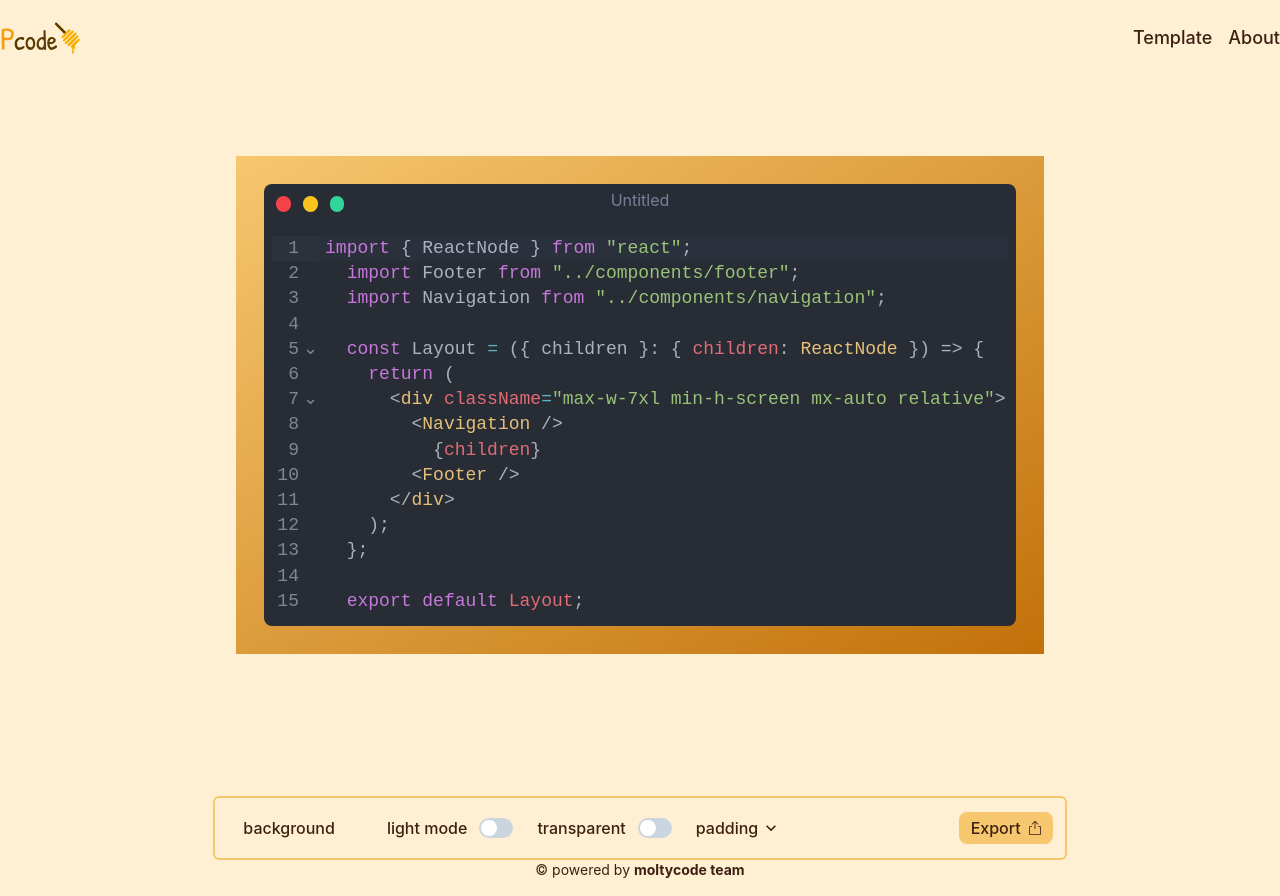
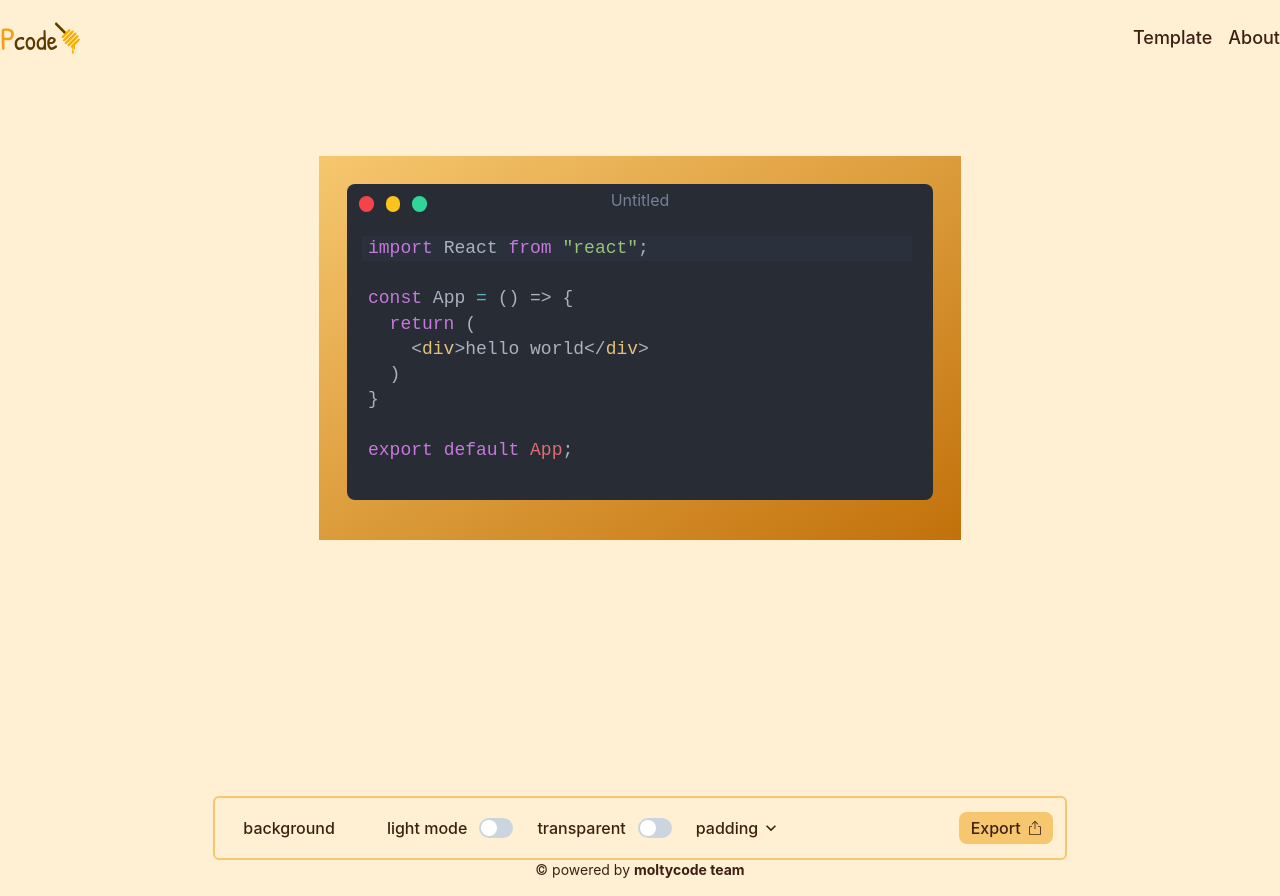
Before and after one commit to The-Pcode/pcode, a React (Create React App) app: page / in a window 1280 px wide. Built offline with nearby package versions, Linux system fonts and the light colour scheme.

Commit message:
bug fixed

```diff
--- a/src/components/Editor.tsx
+++ b/src/components/Editor.tsx
@@ -2,21 +2,16 @@ import CodeMirror from "@uiw/react-codemirror";
 import { javascript } from "@codemirror/lang-javascript";
 
 const Editor = ({ isDark }: { isDark: any }) => {
-  const value = `import { ReactNode } from "react";
-  import Footer from "../components/footer";
-  import Navigation from "../components/navigation";
+  const value = `import React from "react";
 
-  const Layout = ({ children }: { children: ReactNode }) => {
-    return (
-      <div className="max-w-7xl min-h-screen mx-auto relative">
-        <Navigation />
-          {children}
-        <Footer />
-      </div>
-    );
-  };
+const App = () => {
+  return (
+    <div>hello world</div>
+  )
+}
 
-  export default Layout;`;
+export default App;
+  `;
 
   return (
     <div className="h-auto px-2 pb-2">
--- a/src/index.css
+++ b/src/index.css
@@ -10,6 +10,9 @@ body,
 .codemirror {
   overflow: hidden;
   font-size: 18px;
+  min-width: 550px;
+  margin-right: 13px;
+  margin-left: 7px;
 }
 
 .transparentBg {
@@ -33,3 +36,8 @@ body,
 .input-title::placeholder {
   color: #768099;
 }
+
+.ͼo .cm-gutters {
+  border: none;
+  display: none;
+}
```
